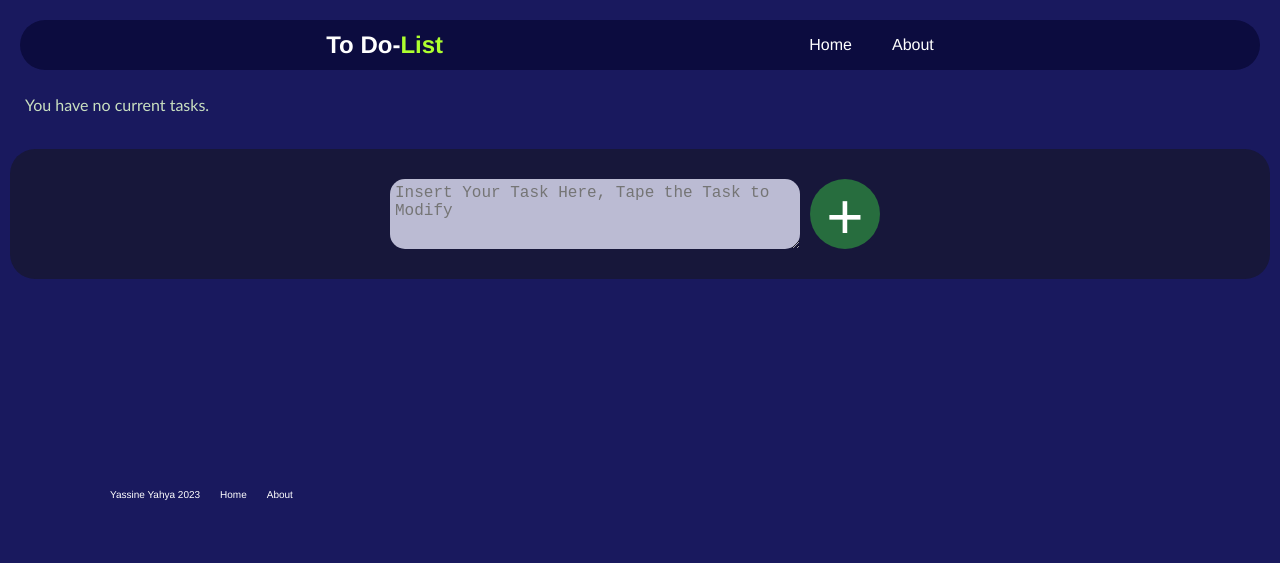
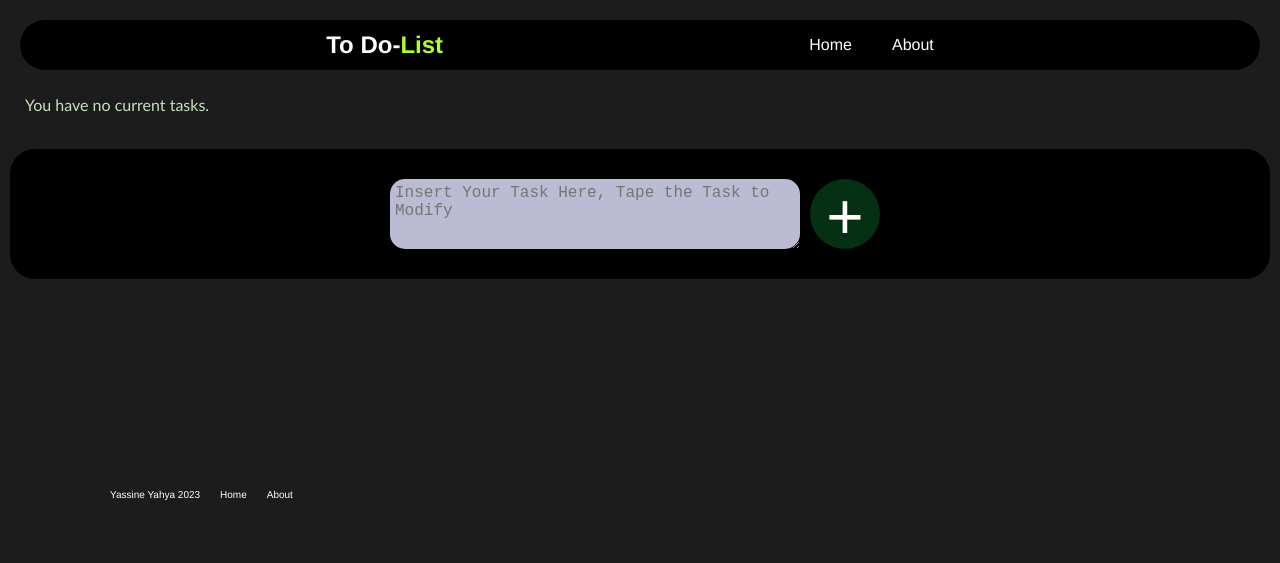
Before and after one commit to Dev271181/toDoApp.io, a plain HTML site: page index.html in a window 1280 px wide. Drawn offline with Linux system fonts and the light colour scheme.

Commit message:
theme modified

```diff
--- a/style.css
+++ b/style.css
@@ -5,7 +5,7 @@ body{
   height: 100vh;
   width: auto;
   font-family: 'Franklin Gothic Medium', 'Arial Narrow', Arial, sans-serif;
-  background-color: rgb(25, 25, 94);
+  background-color: rgb(29, 28, 28);
 }
 .heading{
   display: flex;
@@ -13,7 +13,7 @@ body{
   align-items: center;
   height: 50px;
   margin: 10px;
-  background-color: rgb(12, 12, 63);
+  background-color: black;
   color: white;
   border-radius: 25px;
 }
@@ -23,7 +23,7 @@ body{
   align-items: center;
   flex-wrap: wrap;
   overflow: hidden;
-  background-color:rgb(23, 23, 58);
+  background-color:black;
   padding:20px;
   width: auto;
   margin-top: 20px;
@@ -83,7 +83,7 @@ body{
   width: 600px;
 }
 .card {
-  background-color: rgb(73, 73, 155);
+  background-color: rgb(171, 170, 170);
   height: 150px;
   width: 200px;
   border-radius: 15px;
@@ -94,7 +94,7 @@ body{
   height: 150px;
   width: 200px;
   border-radius: 15px;
-  background-color: rgb(73, 73, 155);
+  background-color: rgb(97, 97, 98);
 }
 .card .text-input:focus{
   outline: none;
@@ -118,7 +118,7 @@ body{
 .btn-container button {
   height: 70px;
   width: 70px;
-  background-color: rgb(39, 109, 62);
+  background-color: rgb(5, 48, 19);
   border-radius: 50%;
   color: white;
   font-size: 4em;
```
